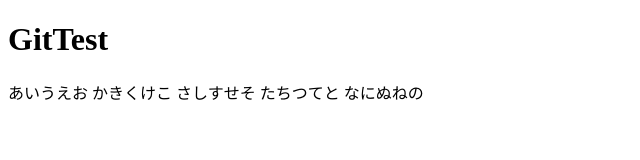
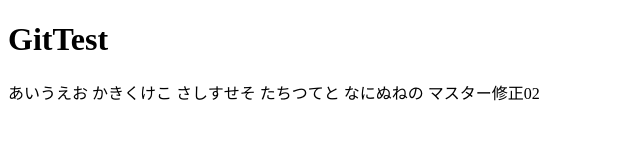
Before and after one commit to hokaris/firstTest, a plain HTML site: page index.html in a window 1280 px wide. Shown: the whole page, without its empty margins (0-640 px from the left). Drawn offline with Linux system fonts and the light colour scheme.

Commit message:
マスター修正02

```diff
--- a/index.html
+++ b/index.html
@@ -11,5 +11,6 @@
 	さしすせそ
 	たちつてと
 	なにぬねの
+	マスター修正02
 </body>
 </html>
```
